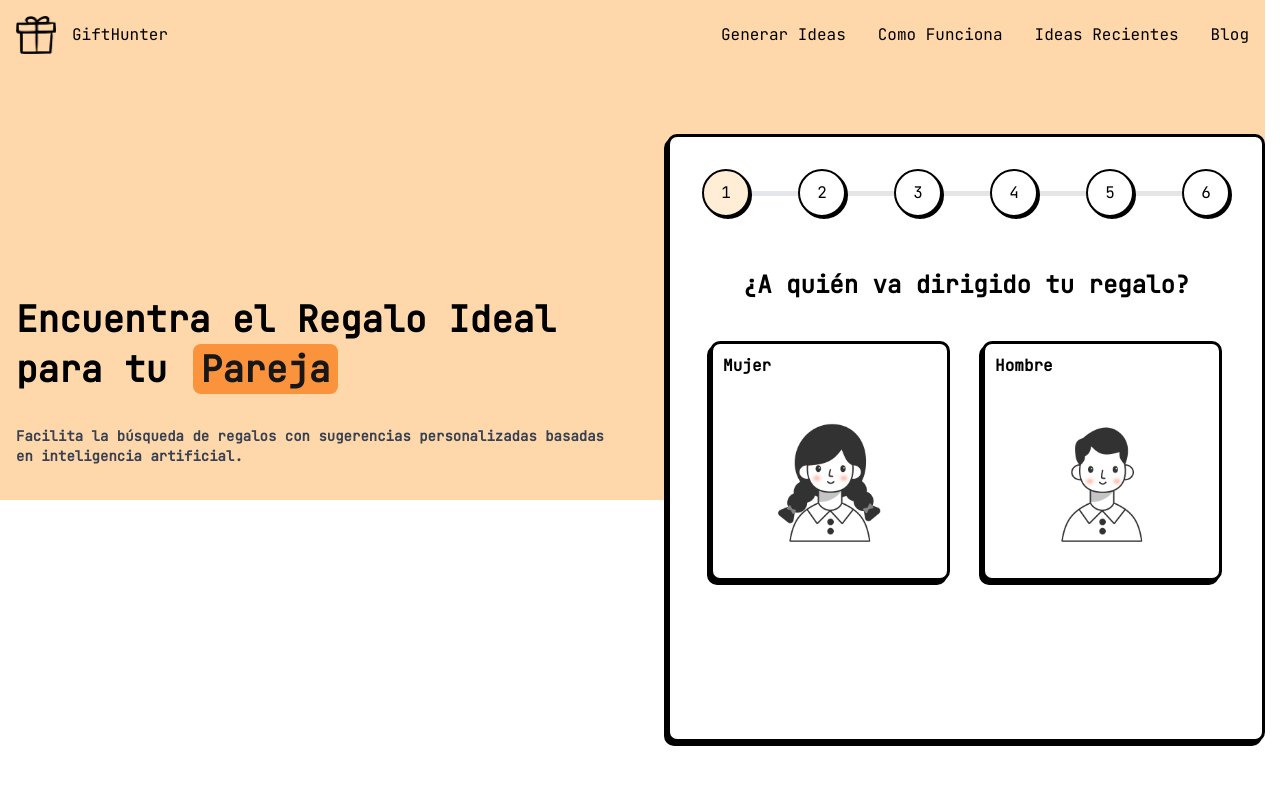
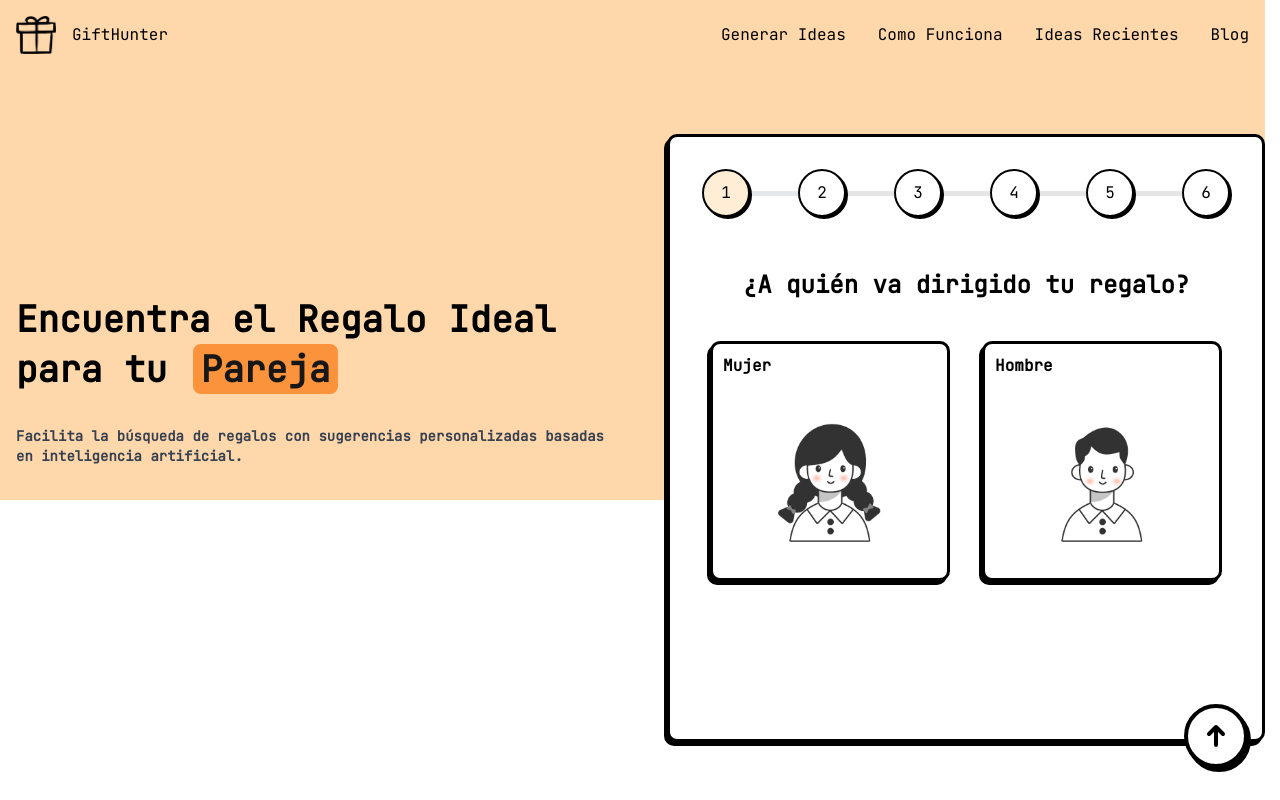
Before and after one commit to sergitejada/MiduVercelHackathon, a Next.js app: page / in a window 1280 px wide. Shown: the top 800 px of the page. Built offline with nearby package versions, Linux system fonts and the light colour scheme.

Commit message:
chore: Add BackToTop component to improve page navigation

```diff
--- a/src/app/layout.tsx
+++ b/src/app/layout.tsx
@@ -1,5 +1,7 @@
+import "./globals.css"
+
+import BackToTop from "@/components/back-to-top"
 import NavSection from "@/components/nav-section"
-import "./globals.css"
 
 import { JetBrains_Mono } from "next/font/google"
 
@@ -18,6 +20,7 @@ export default function RootLayout({ children }: { children: React.ReactNode })
 					<NavSection />
 					{children}
 				</div>
+				<BackToTop />
 			</body>
 		</html>
 	)
--- /dev/null
+++ b/src/components/back-to-top.tsx
@@ -0,0 +1,29 @@
+"use client"
+
+export default function BackToTop() {
+	function handleBackToTop() {
+		window.scrollTo({
+			top: 0,
+			behavior: "smooth"
+		})
+	}
+
+	return (
+		<div>
+			<button
+				className="fixed bottom-8 right-8 rounded-full border-4 border-black bg-white p-4 text-black drop-shadow-[3px_4px_0_rgba(0,0,0,1)]"
+				onClick={handleBackToTop}
+			>
+				<svg
+					xmlns="http://www.w3.org/2000/svg"
+					className="h-6 w-6"
+					fill="currentColor"
+					viewBox="0 0 24 24"
+					stroke="currentColor"
+				>
+					<path strokeLinecap="round" strokeLinejoin="round" strokeWidth={4} d="M5 10l7-7m0 0l7 7m-7-7v18" />
+				</svg>
+			</button>
+		</div>
+	)
+}
```
